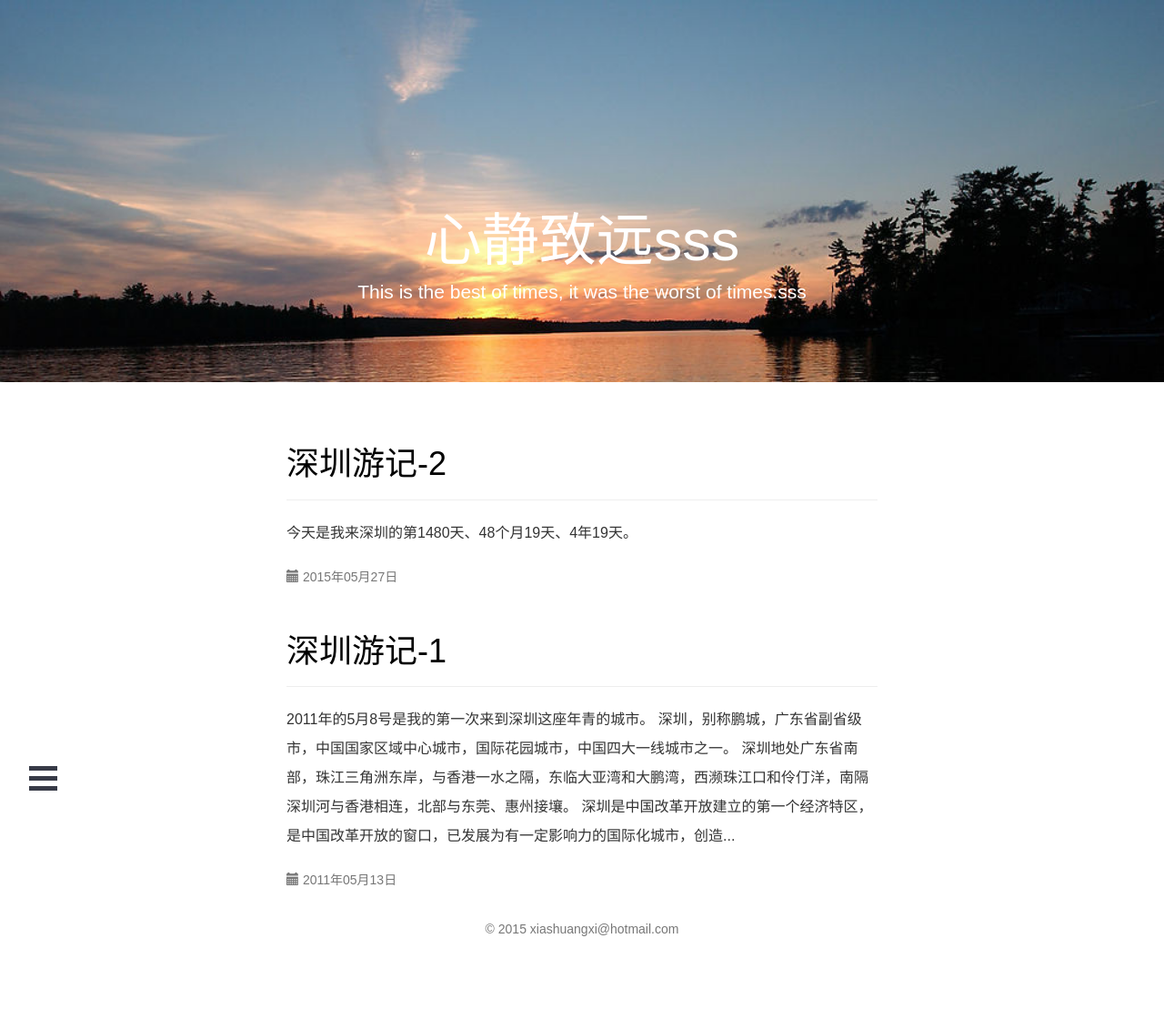
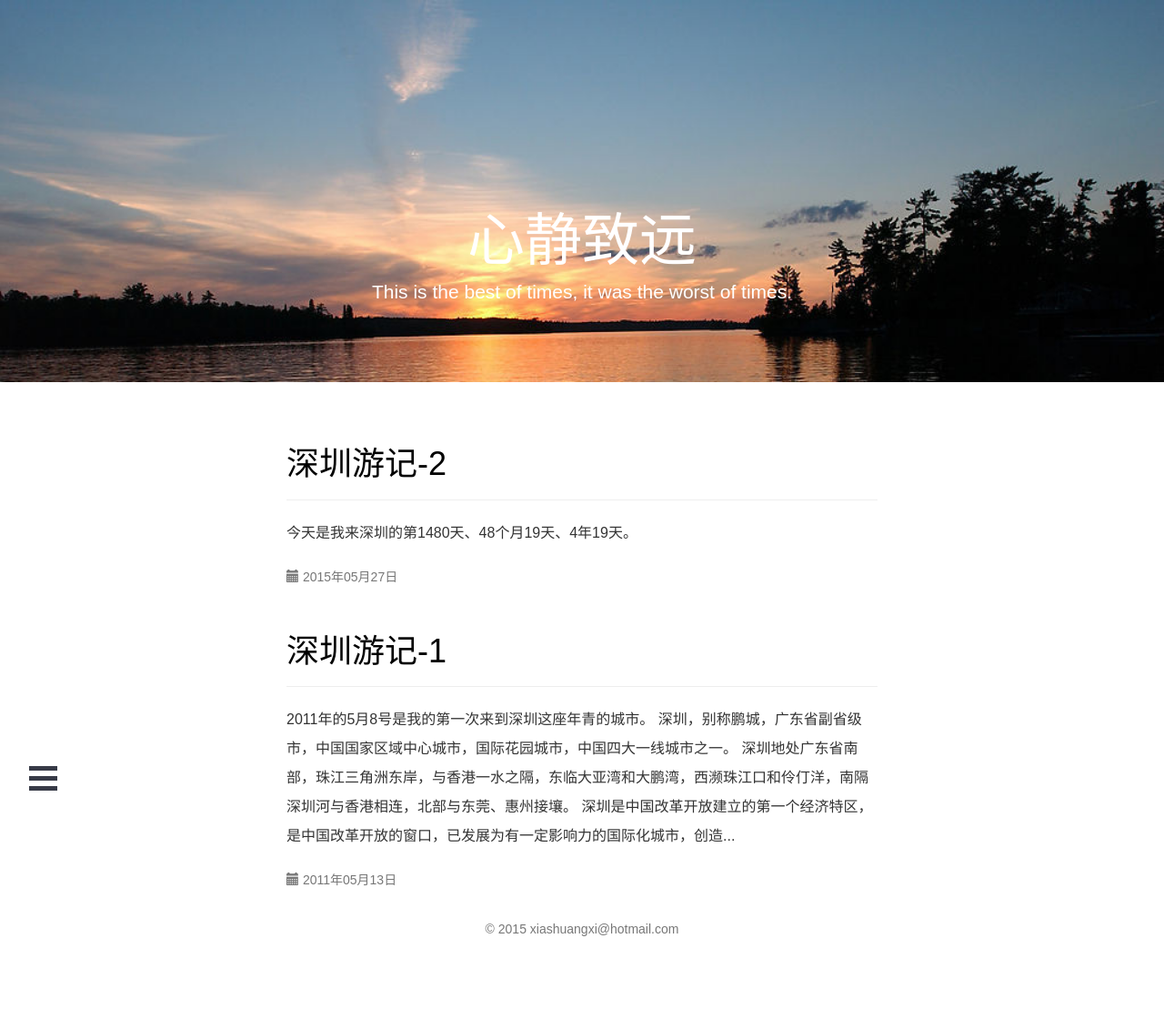
Before and after one commit to jinchangle/xiashuangxi.github.io, a Jekyll site: the page built from index.html, in a window 1280 px wide. Shown: the whole page at 91% size. Built offline with Jekyll 4.4.1, drawn with Linux system fonts in a browser that asks for light colours; nearby versions of some CDN libraries; the list of posts is cut into pages by our own code; comment, search, counter and statistics services are not loaded.

Commit message:
Update center.yml

```diff
--- a/_data/center.yml
+++ b/_data/center.yml
@@ -1,2 +1,2 @@
-title: 心静致远sss
-title_sentence: This is the best of times, it was the worst of times.sss
+title: 心静致远
+title_sentence: This is the best of times, it was the worst of times.
```
